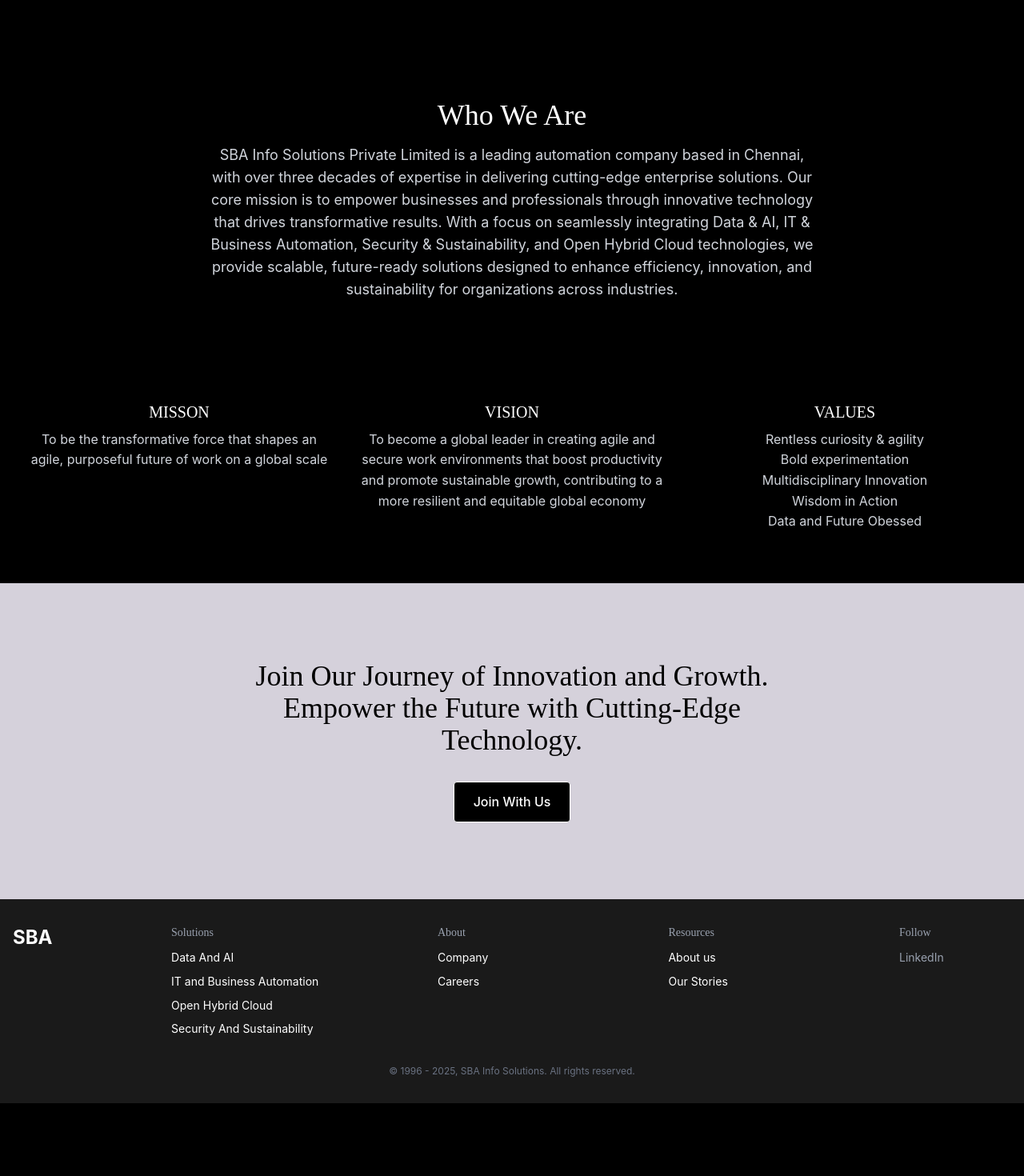
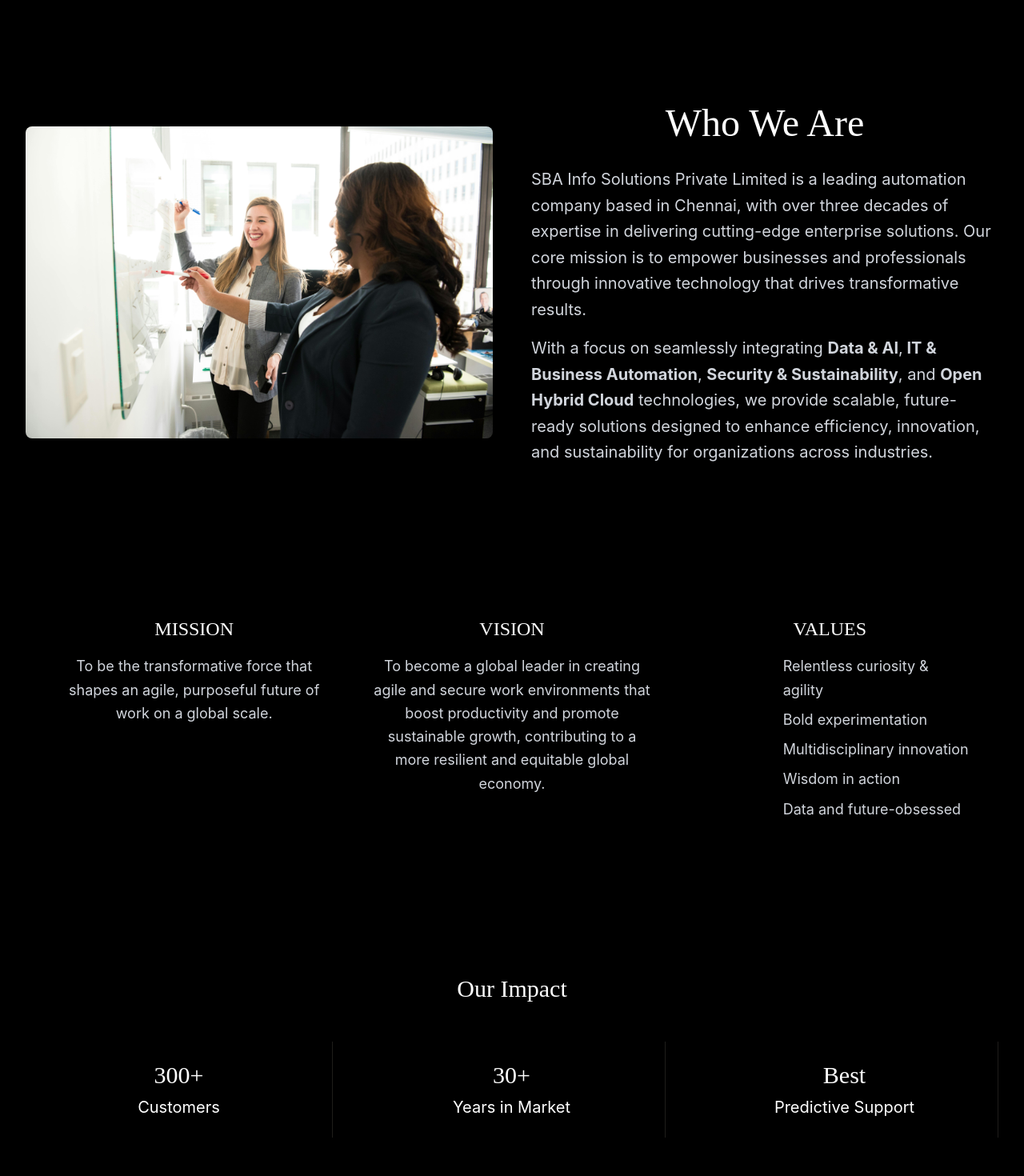
Before and after one commit to samalex0987/sbamodern, a React (Vite) app: page /Company in a window 1280 px wide. Shown: the part 740-2210 px from the top of the page at 80% size. Before the commit the page ends 2119 px from the top, so only its background shows below. Built offline with nearby package versions, Linux system fonts and the light colour scheme.

Commit message:
first review

```diff
--- a/src/company/company.jsx
+++ b/src/company/company.jsx
@@ -1,7 +1,7 @@
 import { useEffect, useState } from "react";
 import AOS from "aos";
 import "aos/dist/aos.css";
-
+import one from "./one.jpg"
 
 
 
@@ -199,48 +199,132 @@
   <div className="max-w-7xl mx-auto px-4 sm:px-6 lg:px-8">
     {/* Header Section */}
     <div className="text-center mb-12">
-      <h2 className="text-3xl font-bold sm:text-4xl">
-        Who We Are
-      </h2>
-      <p className="text-lg mt-4 text-gray-300 max-w-3xl mx-auto">
-       SBA Info Solutions Private Limited is a leading automation company based in Chennai, with over three decades of expertise in delivering cutting-edge enterprise solutions. Our core mission is to empower businesses and professionals through innovative technology that drives transformative results.
+      <div className="grid grid-cols-1 lg:grid-cols-2 gap-12 items-center">
 
-With a focus on seamlessly integrating Data & AI, IT & Business Automation, Security & Sustainability, and Open Hybrid Cloud technologies, we provide scalable, future-ready solutions designed to enhance efficiency, innovation, and sustainability for organizations across industries.
-      </p>
+      {/* Left: Image */}
+      <div className="w-full">
+        <img
+          src={one} // replace with actual image path
+          alt="About SBA Info Solutions"
+          className="w-full h-auto rounded-lg shadow-lg"
+        />
+      </div>
+
+      {/* Right: Text Content */}
+      <div>
+        <h2 className="text-3xl sm:text-4xl lg:text-5xl font-bold leading-tight mb-6">
+          Who We Are
+        </h2>
+        <p className="text-base sm:text-lg lg:text-xl text-gray-300 leading-relaxed" style={{textAlign:"left"}}>
+          SBA Info Solutions Private Limited is a leading automation company based in Chennai,
+          with over three decades of expertise in delivering cutting-edge enterprise solutions.
+          Our core mission is to empower businesses and professionals through innovative technology
+          that drives transformative results.
+        </p>
+        <p className="mt-4 text-base sm:text-lg lg:text-xl text-gray-300 leading-relaxed" style={{textAlign:"left"}}>
+          With a focus on seamlessly integrating <strong>Data & AI</strong>,
+          <strong> IT & Business Automation</strong>, <strong>Security & Sustainability</strong>,
+          and <strong>Open Hybrid Cloud</strong> technologies, we provide scalable, future-ready
+          solutions designed to enhance efficiency, innovation, and sustainability for organizations
+          across industries.
+        </p>
+      </div>
+
+    </div>
     </div>
 
   <br /><br /><br />
+
+
     {/* Values Section */}
-    <div className="grid gap-8 sm:grid-cols-2 lg:grid-cols-3" data-aos="fade-up">
-      <div className="text-center">
-        <h4 className="text-xl font-semibold mb-2">MISSON</h4>
-        <p className="text-gray-300">To be the transformative force that shapes an agile, purposeful future of work on a global scale</p>
+
+
+   <div className="py-16 text-white" data-aos="fade-up">
+  <div className="max-w-7xl mx-auto px-4 sm:px-6 lg:px-8">
+    <div className="grid gap-10 sm:grid-cols-2 lg:grid-cols-3 text-center">
+
+      {/* Mission */}
+      <div>
+        <h4 className="text-2xl font-semibold mb-4">MISSION</h4>
+        <p className="text-gray-300 text-base sm:text-lg leading-relaxed">
+          To be the transformative force that shapes an agile, purposeful future of work on a global scale.
+        </p>
       </div>
 
-      <div className="text-center">
-        <h4 className="text-xl font-semibold mb-2">VISION</h4>
-        <p className="text-gray-300">To become a global leader in creating agile and secure work environments that boost productivity and promote sustainable growth, contributing to a more resilient and equitable global economy</p>
+      {/* Vision */}
+      <div>
+        <h4 className="text-2xl font-semibold mb-4">VISION</h4>
+        <p className="text-gray-300 text-base sm:text-lg leading-relaxed">
+          To become a global leader in creating agile and secure work environments that boost productivity and promote sustainable growth, contributing to a more resilient and equitable global economy.
+        </p>
       </div>
 
-      <div className="text-center">
-        <h4 className="text-xl font-semibold mb-2">VALUES</h4>
-        <p className="text-gray-300">
-            <ul>
-                <li>Rentless curiosity & agility</li>
-                <li>Bold experimentation</li>
-                <li>Multidisciplinary Innovation</li>
-                <li>Wisdom in Action</li>
-                <li>Data and Future Obessed</li>
-            </ul>
-        </p>
+      {/* Values */}
+      <div>
+        <h4 className="text-2xl font-semibold mb-4">VALUES</h4>
+        <ul className="text-gray-300 text-base sm:text-lg leading-relaxed space-y-2 pl-30 text-left sm:text-center lg:text-left">
+          <li>Relentless curiosity & agility</li>
+          <li>Bold experimentation</li>
+          <li>Multidisciplinary innovation</li>
+          <li>Wisdom in action</li>
+          <li>Data and future-obsessed</li>
+        </ul>
       </div>
+
     </div>
+  </div>
+</div>
+
 
 
 
 
   </div>
 </div>
+
+<div className="py-16">
+        <div className="max-w-7xl mx-auto px-4 sm:px-6 lg:px-8">
+          <div
+            className="text-center mb-12"
+            data-aos="fade-up"
+          >
+            <h2 className="text-xl sm:text-2xl md:text-3xl font-semibold text-white text-center mb-2">
+              Our Impact
+            </h2>
+          </div>
+
+          <div className="grid gap-8 sm:grid-cols-2 lg:grid-cols-3">
+            {/* Feature 1 */}
+            <div className="p-6 shadow hover:shadow-md transition border-b border-[#1F1D1A] lg:border-b-0 lg:border-r" data-aos="fade-up">
+              <h3 className="text-xl sm:text-2xl md:text-3xl font-semibold text-white text-center mb-2">
+                300+
+              </h3>
+              <p className="text-base sm:text-lg md:text-xl text-white text-center">
+                Customers
+              </p>
+            </div>
+
+            <div className="p-6 shadow hover:shadow-md transition border-b border-[#1F1D1A] lg:border-b-0 lg:border-r" data-aos="fade-up">
+                <h3 className="text-xl sm:text-2xl md:text-3xl font-semibold text-white text-center mb-2">
+                  30+
+                </h3>
+                <p className="text-base sm:text-lg md:text-xl text-white text-center">
+                  Years in Market
+                </p>
+              </div>
+
+            <div className="p-6 shadow hover:shadow-md transition border-b border-[#1F1D1A] lg:border-b-0 lg:border-r" data-aos="fade-up">
+                <h3 className="text-xl sm:text-2xl md:text-3xl font-semibold text-white text-center mb-2">
+                  Best
+                </h3>
+                <p className="text-base sm:text-lg md:text-xl text-white text-center">
+                  Predictive Support
+                </p>
+              </div>
+
+          </div>
+        </div>
+      </div>
 
 
       {/* Closing CTA */}
--- a/src/home/home.jsx
+++ b/src/home/home.jsx
@@ -58,18 +58,24 @@
 
     return(
         <>
-        <section className="min-h-screen flex items-center justify-center text-center pt-10 px-4" >
-            <div data-aos="fade-up">
-                <h1 className="text-6xl font-extrabold text-white tracking-tight mb-4" >Automate The Mundane</h1>
-                <p className="text-lg mb-6 max-w-xl mx-auto text-white">Elevate The Human Potential</p>
-                <button onClick={() => setShowPopup(true)}
-                 className="relative inline-block px-6 py-3 font-medium group overflow-hidden border border-white text-white rounded">
-                  <span className="absolute inset-0 w-0 bg-gray-200 transition-all duration-500 ease-out group-hover:w-full"></span>
-                  <span className="relative z-10 group-hover:text-black">Request a Demo</span>
-                </button>
+      <section className="min-h-screen flex items-center justify-center text-center pt-10 px-4 sm:px-6 lg:px-8">
+        <div data-aos="fade-up" className="max-w-3xl mx-auto">
+          <h1 className="text-4xl sm:text-5xl md:text-6xl font-extrabold text-white tracking-tight mb-4">
+            Automate The Mundane
+          </h1>
+          <p className="text-base sm:text-lg md:text-xl mb-6 text-white max-w-xl mx-auto">
+            Elevate The Human Potential
+          </p>
+          <button
+            onClick={() => setShowPopup(true)}
+            className="relative inline-block px-6 py-3 font-medium group overflow-hidden border border-white text-white rounded transition"
+          >
+            <span className="absolute inset-0 w-0 bg-gray-200 transition-all duration-500 ease-out group-hover:w-full"></span>
+            <span className="relative z-10 group-hover:text-black">Request a Demo</span>
+          </button>
+        </div>
+      </section>
 
-            </div>
-        </section>
   <style jsx>{`
         @keyframes fadeIn {
           from {
--- a/src/itandautomation/itandautomation.jsx
+++ b/src/itandautomation/itandautomation.jsx
@@ -77,18 +77,24 @@
         }
       `}</style>
       {/* Hero Section */}
-      <section className="min-h-screen flex items-center justify-center text-center pt-20 px-4">
-        <div data-aos="fade-up">
-          <h1 className="text-6xl font-extrabold tracking-tight mb-4 text-white">
+      <section className="min-h-screen flex items-center justify-center text-center pt-20 px-4 sm:px-6 lg:px-8">
+        <div data-aos="fade-up" className="max-w-3xl mx-auto">
+          <h1 className="text-4xl sm:text-5xl md:text-6xl font-extrabold tracking-tight mb-4 text-white">
             IT Automation
           </h1>
-          <p className="text-lg mb-6 max-w-xl mx-auto text-white">Empower Your Operation</p>
-           <button onClick={() => setShowPopup(true)} class="relative inline-block px-6 py-3 font-medium group overflow-hidden border border-white text-white rounded">
-                <span class="absolute inset-0 w-0 bg-gray-200 transition-all duration-500 ease-out group-hover:w-full"></span>
-                <span class="relative z-10 group-hover:text-black">Request a Demo</span>
-            </button>
+          <p className="text-base sm:text-lg md:text-xl mb-6 text-white max-w-xl mx-auto">
+            Empower Your Operation
+          </p>
+          <button
+            onClick={() => setShowPopup(true)}
+            className="relative inline-block px-6 py-3 font-medium group overflow-hidden border border-white text-white rounded transition"
+          >
+            <span className="absolute inset-0 w-0 bg-gray-200 transition-all duration-500 ease-out group-hover:w-full"></span>
+            <span className="relative z-10 group-hover:text-black">Request a Demo</span>
+          </button>
         </div>
       </section>
+
 
        {/* Demo Request Popup */}
       {showPopup && (
```
Also changed, not shown: src/company/one.jpg (added).
